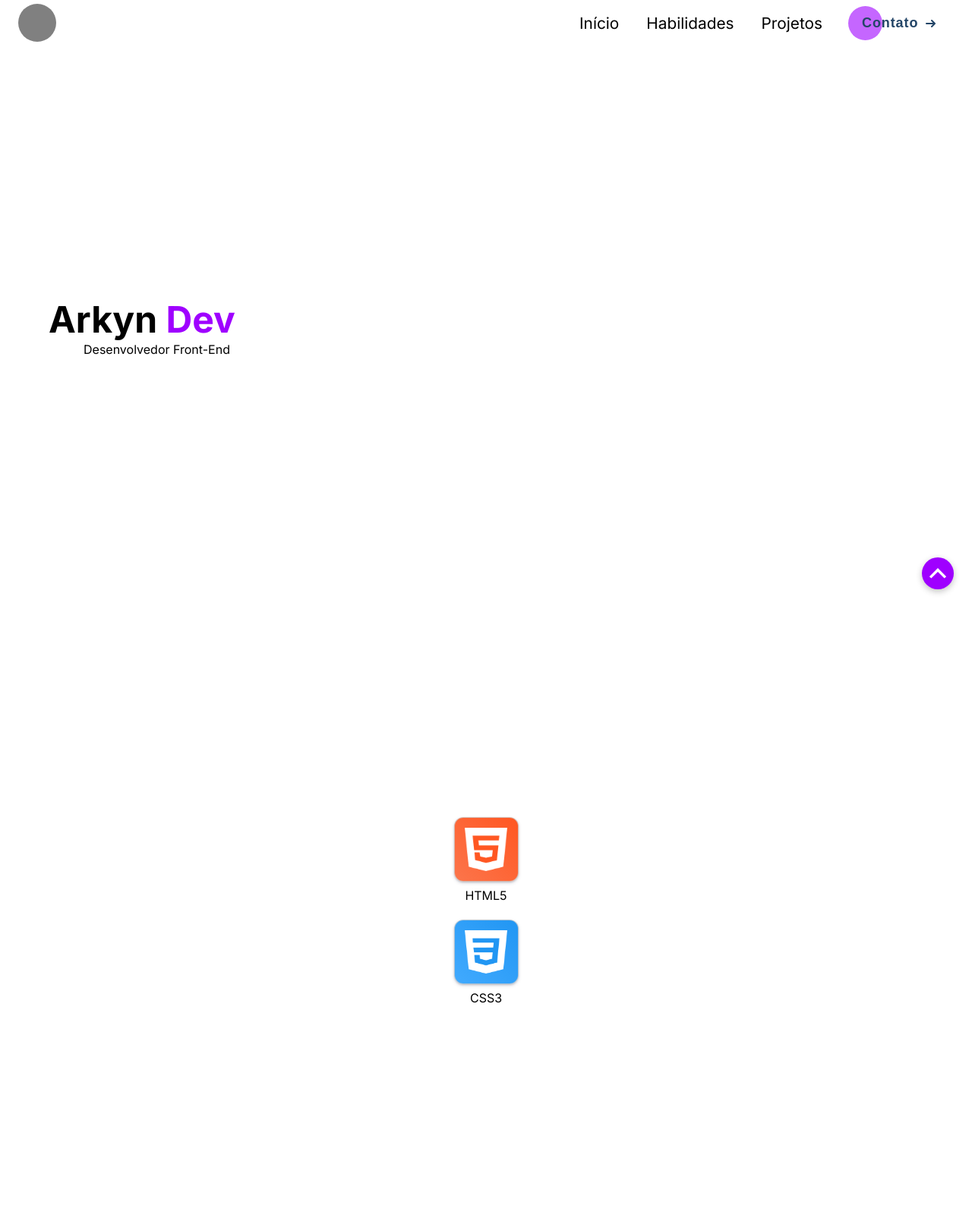
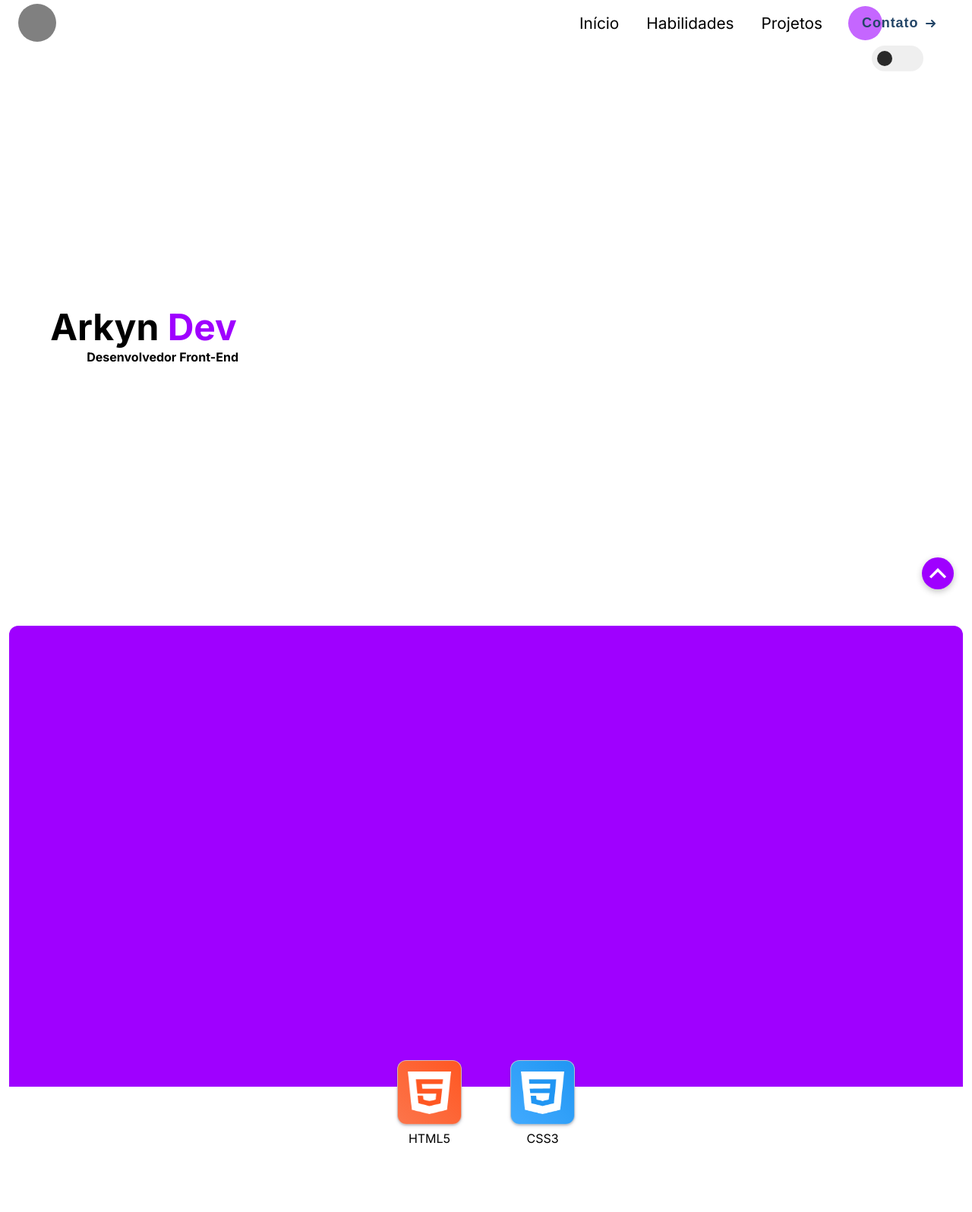
Before and after one commit to Ginaldo-Silva/arkyn-dev-portfolio, a plain HTML site: page index.html in a window 1280 px wide. Shown: the whole page at 76% size. Drawn offline with Linux system fonts and the light colour scheme; a web font is replaced by a local one.

Commit message:
Iniciando.

```diff
--- a/index.html
+++ b/index.html
@@ -45,17 +45,25 @@
     </header>
     <main id="root">
         <section id="home_section">
+            <div id="home_first">
+                <input type="checkbox" id="theme-checkbox">
+            </div>
+            <div id="home_second">
                 <div>
+                    <div id="title">
                         <h1>Arkyn <span>Dev</span></h1>
-                <p>Desenvolvedor Front-End</p>
+                        <h2>Desenvolvedor Front-End</h2>
+                    </div>
                 </div>
                 <div>
-
+                </div>
             </div>
         </section>
         <section id="skils_section">
-            <div></div>
+            <div id="sobre"></div>
             <div id="skils">
+                <div id="bg_skils"></div>
+                <div id="skils_container">
                     <div class="skil_card">
                         <div id="html">
                             <img src="img/skils/HTML5.png" alt="html-skil">
@@ -69,6 +77,7 @@
                         <p>CSS3</p>
                     </div>
                 </div>
+            </div>
         </section>
         <a id="scroll-up" href="#">
             <svg viewBox="0 0 24 24" xmlns="http://www.w3.org/2000/svg">
--- a/styles/styles.scss
+++ b/styles/styles.scss
@@ -137,40 +137,84 @@ section {
 }
 
 #home_section {
+    flex-direction: column;
     padding: 60px 64px 0px 64px;
+
+    #home_first {
+        display: flex;
+        justify-content: flex-end;
+        height: 20px;
+        width: 100%;
+
+    }
+
+    #home_second {
+        display: flex;
+        align-items: center;
+        flex: 1;
 
         div {
             flex: 1;
 
+            #title {
+                position: relative;
+                display: flex;
+                flex-direction: column;
+                width: 250px;
                 h1 {
+                    text-align: center;
                     font-size: 3em;
                     span {
                         color: $primaryColor;
                     }
                 }
 
-        p {
-            padding-left: 46px;
+                h2 {
+                    text-align: end;
+                    font-size: 1em;
                 }
             }
-
-    div:first-child {
-        display: flex;
-        flex-direction: column;
-        justify-content: center;
+        }
     }
 }
 
 #skils_section {
+    display: flex;
+    flex-direction: column;
+    padding: 24px 12px;
 
+    #sobre {
+        height: 65%;
+        border-top-right-radius: 12px;
+        border-top-left-radius: 12px;
+        background-color: $primaryColor;
+    }
 
     #skils {
-        display: grid;
-        flex: 1;
+        display: flex;
+        flex-direction: column;
+        justify-content: flex-start;
+        height: 35%;
         gap: 12px;
         align-items: center;
+        align-content: center;
+
+        #bg_skils {
+            width: 100%;
+            height: 45%;
+            background-color: $primaryColor;
+        }
+
+        #skils_container {
+            position: absolute;
+            display: flex;
+            align-items: center;
             justify-content: center;
-        align-content: center;
+            overflow-x: auto;
+            gap: 64px;
+            width: 100%;
+            height: 35%;
+        }
     }
 }
 
@@ -181,6 +225,7 @@ section {
     justify-content: space-between;
     gap: 8px;
     padding: 5px 0px;
+    z-index: 2;
 
     div {
         display: flex;
@@ -365,3 +410,51 @@ a { text-decoration: none; }
         transform: translateY(-.25rem);
     }
 }
+
+#theme-checkbox {
+    --toggle-size: 16px;
+    -webkit-appearance: none;
+    -moz-appearance: none;
+    appearance: none;
+    width: 4.25em;
+    height: 2.1em;
+    background: -webkit-gradient(linear, left top, right top, color-stop(50%, #efefef), color-stop(50%, #2a2a2a)) no-repeat;
+    background: -o-linear-gradient(left, #efefef 50%, #2a2a2a 50%) no-repeat;
+    background: linear-gradient(to right, #efefef 50%, #2a2a2a 50%) no-repeat;
+    background-size: 205%;
+    background-position: 0;
+    -webkit-transition: 0.4s;
+    -o-transition: 0.4s;
+    transition: 0.4s;
+    border-radius: 99em;
+    position: relative;
+    cursor: pointer;
+    font-size: var(--toggle-size);
+
+    &::before {
+        content: "";
+        width: 1.25em;
+        height: 1.25em;
+        position: absolute;
+        top: 0.438em;
+        left: 0.438em;
+        background: -webkit-gradient(linear, left top, right top, color-stop(50%, #efefef), color-stop(50%, #2a2a2a)) no-repeat;
+        background: -o-linear-gradient(left, #efefef 50%, #2a2a2a 50%) no-repeat;
+        background: linear-gradient(to right, #efefef 50%, #2a2a2a 50%) no-repeat;
+        background-size: 205%;
+        background-position: 100%;
+        border-radius: 50%;
+        -webkit-transition: 0.4s;
+        -o-transition: 0.4s;
+        transition: 0.4s;
+    }
+
+    &:checked::before {
+        left: calc(100% - 2.25em - 0.438em);
+        background-position: 0;
+    }
+
+    &:checked {
+        background-position: 100%;
+    }
+}
```
Also changed, not shown: styles/styles.css, 1 other file. Lines whose indentation alone changed are shown as unchanged.
